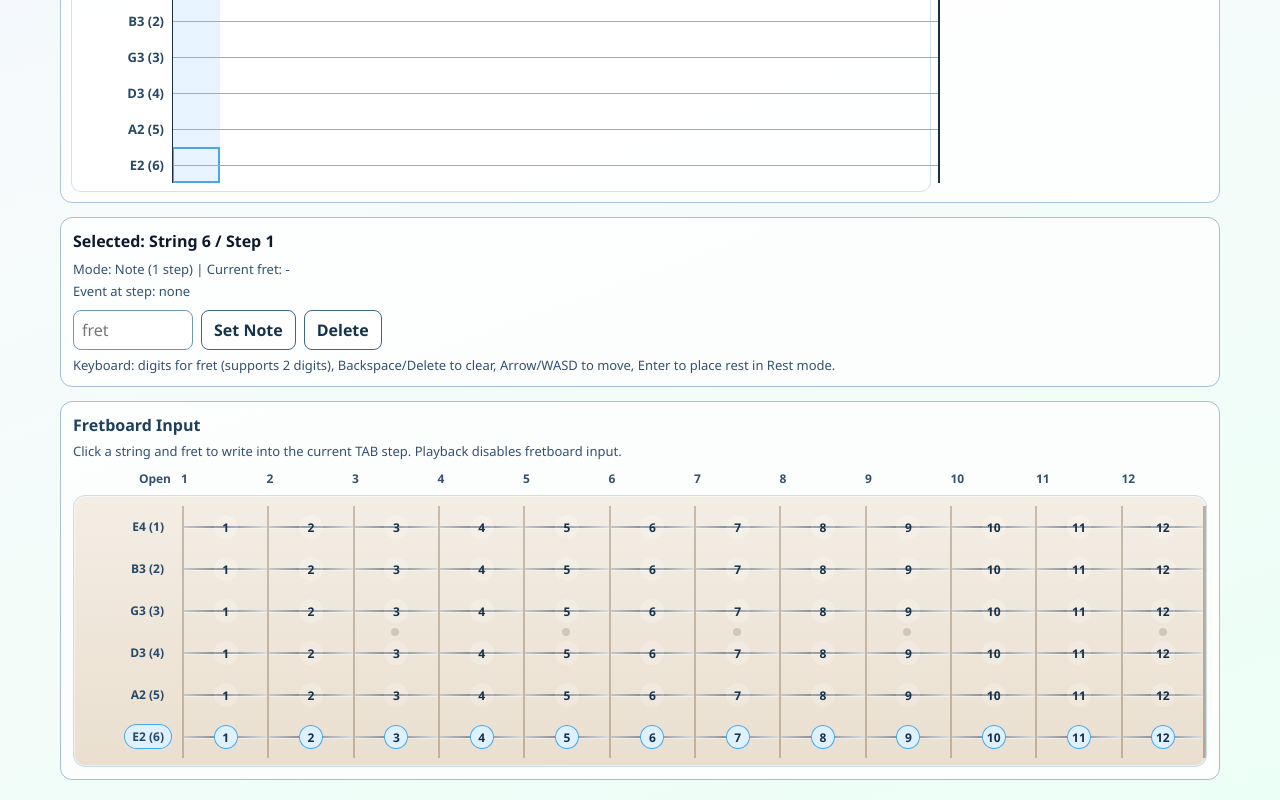
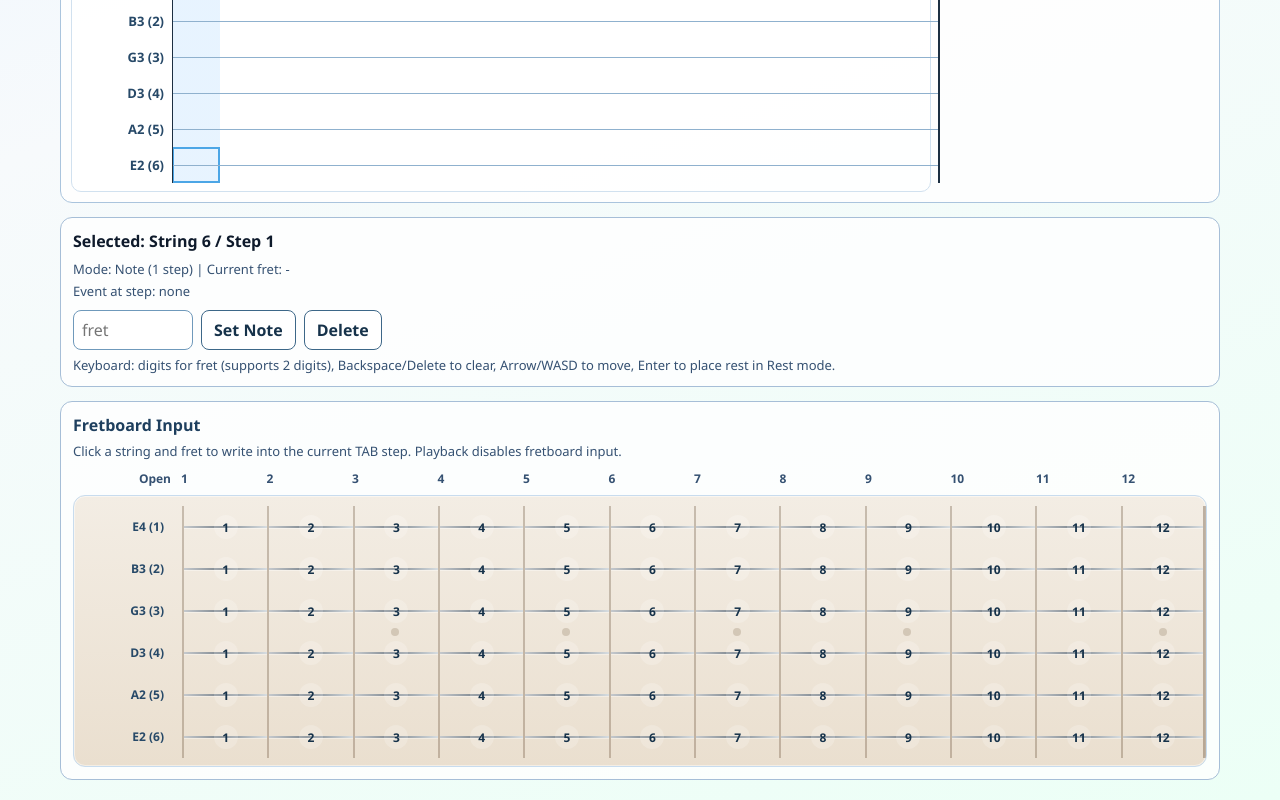
Before and after one commit to ryogy-labs/quick-tab, a Next.js app: page / in a window 1280 px wide. Shown: the part 570-1370 px from the top of the page. Built offline with nearby package versions, Linux system fonts and the light colour scheme.

Commit message:
Highlight active fretboard notes

```diff
--- a/app/components/FretboardInput.module.css
+++ b/app/components/FretboardInput.module.css
@@ -115,8 +115,8 @@
   padding: 4px 8px;
 }
 
-.activeString .stringName,
-.activeString .hitArea {
+.activeNote .stringName,
+.activeNote .hitArea {
   background: #dff0ff;
   box-shadow: inset 0 0 0 1px #47a8eb;
 }
--- a/app/components/FretboardInput.tsx
+++ b/app/components/FretboardInput.tsx
@@ -3,7 +3,7 @@
 import styles from "./FretboardInput.module.css";
 
 type FretboardInputProps = {
-  selectedRowIndex: number;
+  activeNotes: Array<{ string: number; fret: number }>;
   onSelectFret: (rowIndex: number, fret: number) => void;
   isPlaying: boolean;
 };
@@ -25,10 +25,12 @@ const FRETBOARD_ROWS = [
 const MARKER_FRETS = new Set([3, 5, 7, 9, 12]);
 
 export default function FretboardInput({
-  selectedRowIndex,
+  activeNotes,
   onSelectFret,
   isPlaying,
 }: FretboardInputProps) {
+  const activeNoteSet = new Set(activeNotes.map((note) => `${note.string}:${note.fret}`));
+
   return (
     <section className={styles.panel}>
       <h2 className={styles.title}>Fretboard Input</h2>
@@ -60,7 +62,7 @@ export default function FretboardInput({
               <button
                 type="button"
                 className={`${styles.openString} ${
-                  selectedRowIndex === stringRow.rowIndex ? styles.activeString : ""
+                  activeNoteSet.has(`${stringRow.rowIndex + 1}:0`) ? styles.activeNote : ""
                 }`.trim()}
                 onClick={() => onSelectFret(stringRow.rowIndex, 0)}
                 disabled={isPlaying}
@@ -73,7 +75,7 @@ export default function FretboardInput({
                   key={`fret-${stringRow.rowIndex}-${fret}`}
                   type="button"
                   className={`${styles.fretCell} ${
-                    selectedRowIndex === stringRow.rowIndex ? styles.activeString : ""
+                    activeNoteSet.has(`${stringRow.rowIndex + 1}:${fret}`) ? styles.activeNote : ""
                   }`.trim()}
                   onClick={() => onSelectFret(stringRow.rowIndex, fret)}
                   disabled={isPlaying}
--- a/app/page.tsx
+++ b/app/page.tsx
@@ -175,6 +175,10 @@ export default function Home() {
   const events = tabData.measures.at(selectedMeasureIndex)?.events ?? [];
   const selectedEvent = findEventAtStep(events, selected.stepIndex);
   const selectedFret = getCellFret(events, selected.rowIndex, selected.stepIndex);
+  const activeFretboardNotes =
+    selectedEvent && !("rest" in selectedEvent && selectedEvent.rest)
+      ? selectedEvent.notes
+      : [];
   const activeInputLen = selectedEvent ? selectedEvent.len : inputLen;
   const activeIsRestMode =
     selectedEvent && "rest" in selectedEvent && selectedEvent.rest ? true : isRestMode;
@@ -1271,7 +1275,7 @@ export default function Home() {
         </div>
 
         <FretboardInput
-          selectedRowIndex={selected.rowIndex}
+          activeNotes={activeFretboardNotes}
           onSelectFret={commitFretboardNote}
           isPlaying={isPlaying}
         />
```
